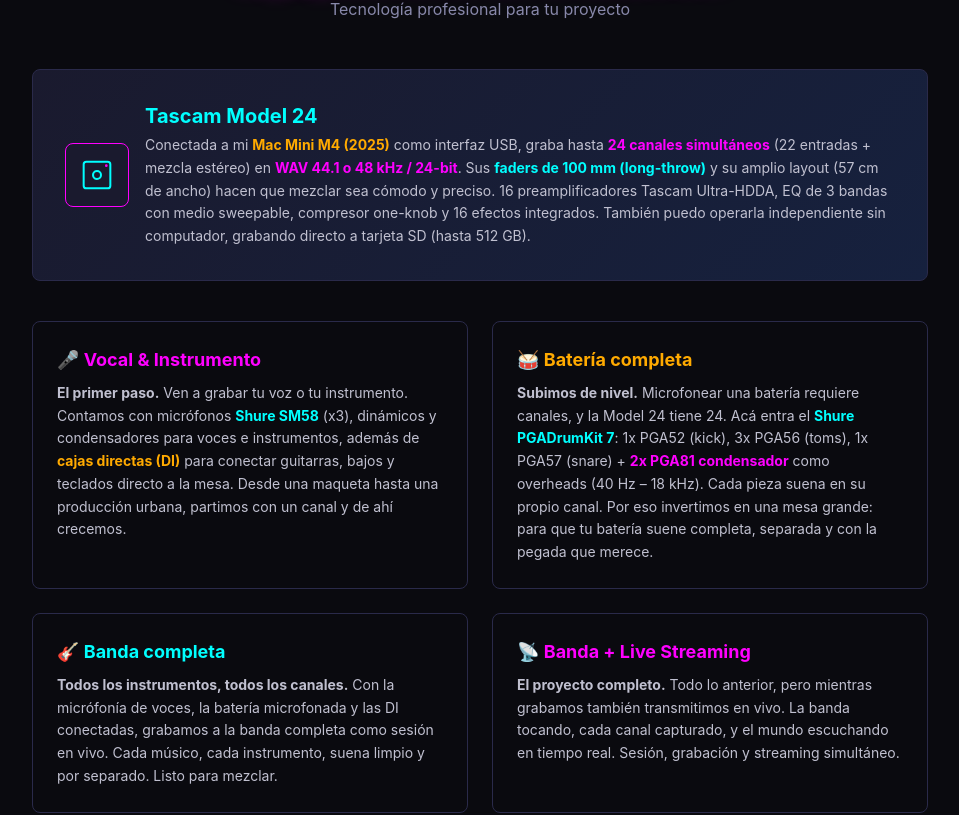
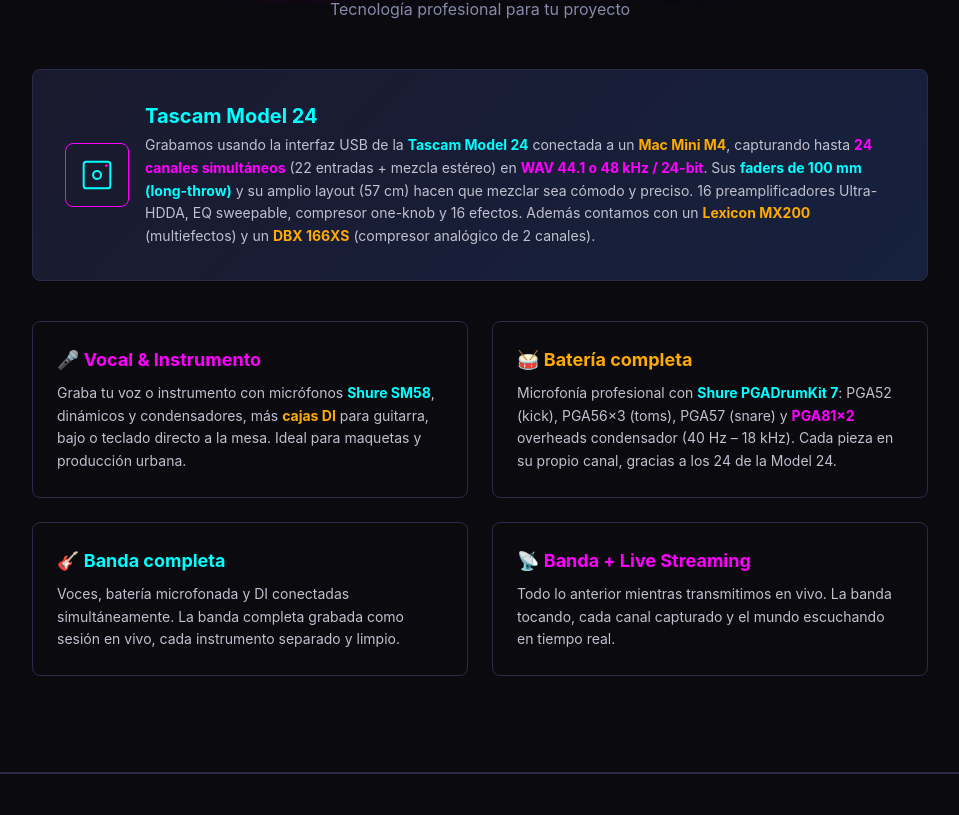
Before and after one commit to superdandi/vizcoso, a Next.js app: page /vizcoso/ in a window 1280 px wide. Shown: the part 1652-2467 px from the top of the page, without its empty margins (160-1119 px from the left). Built offline with nearby package versions, Linux system fonts and the light colour scheme.

Commit message:
Shorten cards, depersonalize banner, add Lexicon MX200 + DBX 166XS

```diff
--- a/src/components/Equipamiento.tsx
+++ b/src/components/Equipamiento.tsx
@@ -23,15 +23,16 @@
                 Tascam Model 24
               </h3>
               <p className="mt-1 text-sm leading-relaxed text-[#c0c0d0]">
-                Conectada a mi <strong className="text-[#ffaa00]">Mac Mini M4 (2025)</strong> como interfaz USB,
-                graba hasta <strong className="text-[#ff00ff]">24 canales simultáneos</strong>{" "}
+                Grabamos usando la interfaz USB de la <strong className="text-[#00ffff]">Tascam Model 24</strong>{" "}
+                conectada a un <strong className="text-[#ffaa00]">Mac Mini M4</strong>, capturando hasta{" "}
+                <strong className="text-[#ff00ff]">24 canales simultáneos</strong>{" "}
                 (22 entradas + mezcla estéreo) en{" "}
                 <strong className="text-[#ff00ff]">WAV 44.1 o 48 kHz / 24-bit</strong>.
                 Sus <strong className="text-[#00ffff]">faders de 100 mm (long-throw)</strong> y su amplio layout
-                (57 cm de ancho) hacen que mezclar sea cómodo y preciso.
-                16 preamplificadores Tascam Ultra-HDDA, EQ de 3 bandas con medio sweepable,
-                compresor one-knob y 16 efectos integrados. También puedo operarla independiente
-                sin computador, grabando directo a tarjeta SD (hasta 512 GB).
+                (57 cm) hacen que mezclar sea cómodo y preciso. 16 preamplificadores Ultra-HDDA,
+                EQ sweepable, compresor one-knob y 16 efectos. Además contamos con un{" "}
+                <strong className="text-[#ffaa00]">Lexicon MX200</strong> (multiefectos) y un{" "}
+                <strong className="text-[#ffaa00]">DBX 166XS</strong> (compresor analógico de 2 canales).
               </p>
             </div>
           </div>
@@ -41,45 +42,35 @@
           <div className="rounded-lg border border-[#2a2a4a] bg-[#0a0a0f] p-6 transition-all hover:border-[#ff00ff]/50">
             <h4 className="mb-2 text-lg font-bold text-[#ff00ff]">🎤 Vocal &amp; Instrumento</h4>
             <p className="text-sm leading-relaxed text-[#c0c0d0]">
-              <strong>El primer paso.</strong> Ven a grabar tu voz o tu instrumento.
-              Contamos con micrófonos <strong className="text-[#00ffff]">Shure SM58</strong> (x3), dinámicos
-              y condensadores para voces e instrumentos, además de{" "}
-              <strong className="text-[#ffaa00]">cajas directas (DI)</strong> para conectar guitarras,
-              bajos y teclados directo a la mesa. Desde una maqueta hasta una producción
-              urbana, partimos con un canal y de ahí crecemos.
+              Graba tu voz o instrumento con micrófonos <strong className="text-[#00ffff]">Shure SM58</strong>,
+              dinámicos y condensadores, más <strong className="text-[#ffaa00]">cajas DI</strong> para guitarra,
+              bajo o teclado directo a la mesa. Ideal para maquetas y producción urbana.
             </p>
           </div>
 
           <div className="rounded-lg border border-[#2a2a4a] bg-[#0a0a0f] p-6 transition-all hover:border-[#ff00ff]/50">
             <h4 className="mb-2 text-lg font-bold text-[#ffaa00]">🥁 Batería completa</h4>
             <p className="text-sm leading-relaxed text-[#c0c0d0]">
-              <strong>Subimos de nivel.</strong> Microfonear una batería requiere canales,
-              y la Model 24 tiene 24. Acá entra el{" "}
-              <strong className="text-[#00ffff]">Shure PGADrumKit 7</strong>:{" "}
-              1x PGA52 (kick), 3x PGA56 (toms), 1x PGA57 (snare) +{" "}
-              <strong className="text-[#ff00ff]">2x PGA81 condensador</strong> como overheads
-              (40 Hz – 18 kHz). Cada pieza suena en su propio canal. Por eso invertimos
-              en una mesa grande: para que tu batería suene completa, separada y con la
-              pegada que merece.
+              Microfonía profesional con <strong className="text-[#00ffff]">Shure PGADrumKit 7</strong>:{" "}
+              PGA52 (kick), PGA56×3 (toms), PGA57 (snare) y{" "}
+              <strong className="text-[#ff00ff]">PGA81×2</strong> overheads condensador (40 Hz – 18 kHz).
+              Cada pieza en su propio canal, gracias a los 24 de la Model 24.
             </p>
           </div>
 
           <div className="rounded-lg border border-[#2a2a4a] bg-[#0a0a0f] p-6 transition-all hover:border-[#ff00ff]/50">
             <h4 className="mb-2 text-lg font-bold text-[#00ffff]">🎸 Banda completa</h4>
             <p className="text-sm leading-relaxed text-[#c0c0d0]">
-              <strong>Todos los instrumentos, todos los canales.</strong> Con la micrófonía
-              de voces, la batería microfonada y las DI conectadas, grabamos a la banda
-              completa como sesión en vivo. Cada músico, cada instrumento, suena limpio
-              y por separado. Listo para mezclar.
+              Voces, batería microfonada y DI conectadas simultáneamente. La banda completa
+              grabada como sesión en vivo, cada instrumento separado y limpio.
             </p>
           </div>
 
           <div className="rounded-lg border border-[#2a2a4a] bg-[#0a0a0f] p-6 transition-all hover:border-[#ff00ff]/50">
             <h4 className="mb-2 text-lg font-bold text-[#ff00ff]">📡 Banda + Live Streaming</h4>
             <p className="text-sm leading-relaxed text-[#c0c0d0]">
-              <strong>El proyecto completo.</strong> Todo lo anterior, pero mientras grabamos
-              también transmitimos en vivo. La banda tocando, cada canal capturado, y el
-              mundo escuchando en tiempo real. Sesión, grabación y streaming simultáneo.
+              Todo lo anterior mientras transmitimos en vivo. La banda tocando, cada canal
+              capturado y el mundo escuchando en tiempo real.
             </p>
           </div>
         </div>
```
